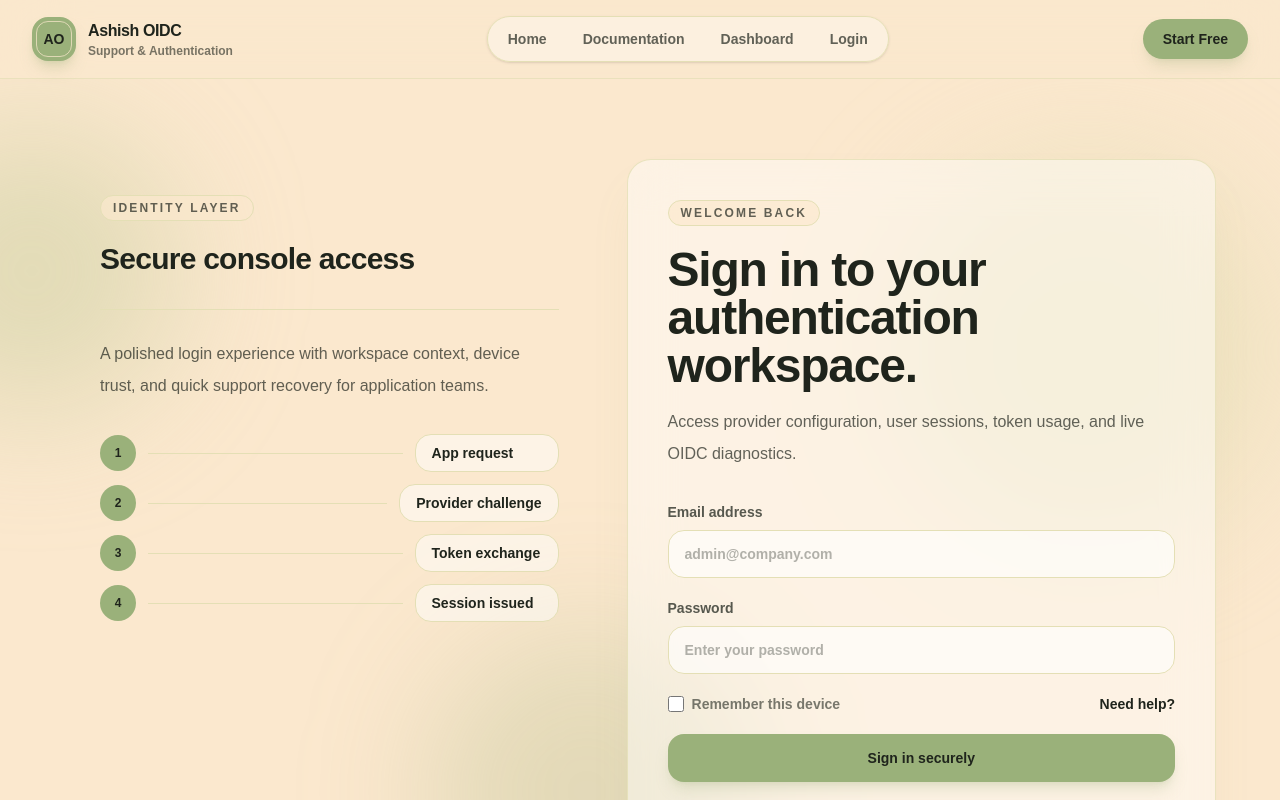
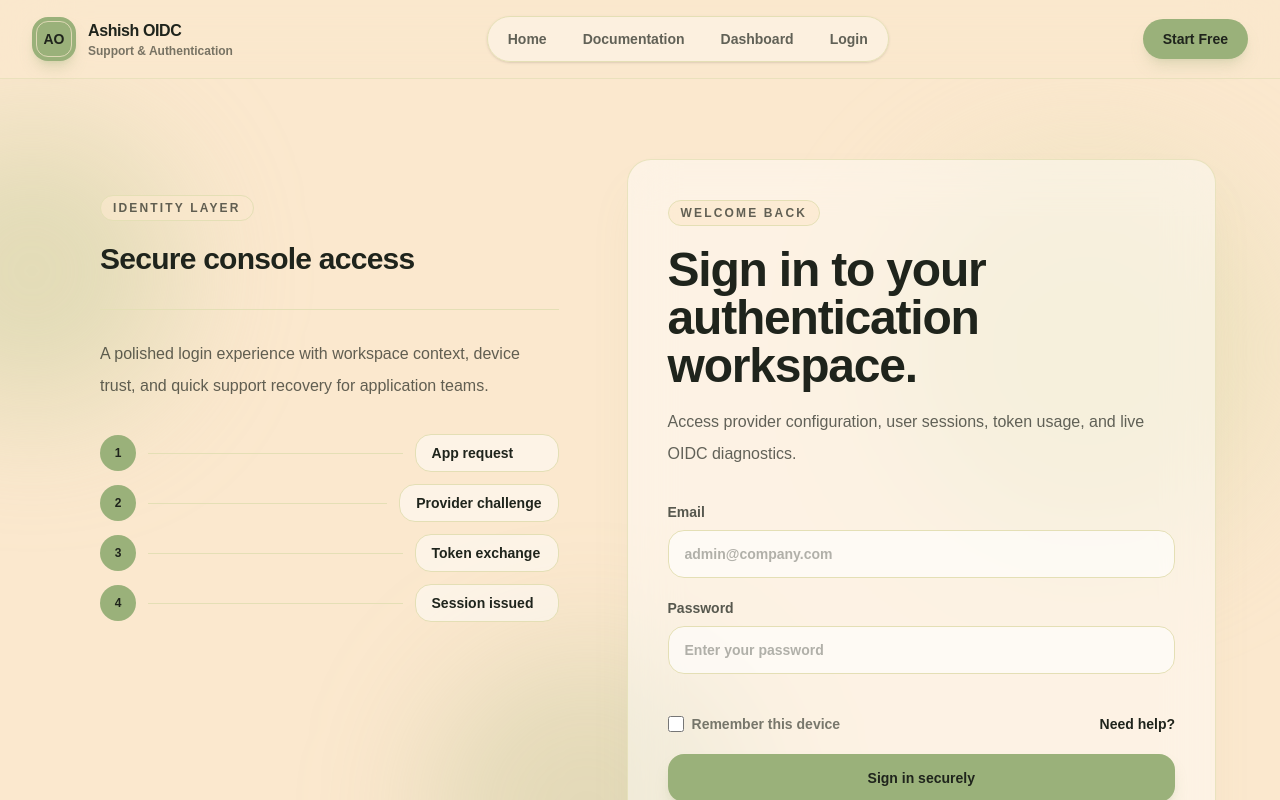
Before and after one commit to ashishkumarsaini/oidc, a Next.js app: page /login in a window 1280 px wide. Shown: the top 800 px of the page. Built offline with nearby package versions, Linux system fonts and the light colour scheme.

Commit message:
feat: implement controlled login form with validation and update authorization endpoint routing

```diff
--- a/src/app/login/page.tsx
+++ b/src/app/login/page.tsx
@@ -1,7 +1,33 @@
+'use client'
 import Link from "next/link";
 import { AuthShell, Field, PrimaryButton } from "@/components";
+import { SubmitEventHandler, useState } from "react";
 
 export default function LoginPage() {
+  const [formValues, setFormValues] = useState({
+    email: '',
+    password: ''
+  });
+  const [error, setError] = useState('');
+
+  const handleFormValueChange = (formField: string, formValues: string) => {
+    setFormValues((prevValues) => ({
+      ...prevValues,
+      [formField]: formValues
+    }))
+  }
+
+  const handleFormSubmit: SubmitEventHandler<HTMLFormElement> = (e) => {
+    e.preventDefault();
+    if (formValues.email && formValues.password) {
+      setError('');
+
+    }
+    else {
+      setError('Please enter form credentials');
+    }
+  }
+
   return (
     <AuthShell
       eyebrow="Welcome back"
@@ -10,10 +36,11 @@ export default function LoginPage() {
       asideTitle="Secure console access"
       asideText="A polished login experience with workspace context, device trust, and quick support recovery for application teams."
     >
-      <form className="grid gap-5">
-        <Field label="Email address" type="email" placeholder="admin@company.com" />
-        <Field label="Password" type="password" placeholder="Enter your password" />
+      <form className="grid gap-5" onSubmit={handleFormSubmit}>
+        <Field required label="Email" type="email" placeholder="admin@company.com" value={formValues.email} onChange={handleFormValueChange} />
+        <Field required label="Password" type="password" placeholder="Enter your password" value={formValues.password} onChange={handleFormValueChange} />
         {/* <SelectField label="Workspace" options={["Production", "Staging", "Customer sandbox"]} /> */}
+        <strong className="text-red-500 text-sm">{error}</strong>
         <div className="flex flex-wrap items-center justify-between gap-3 text-sm">
           <label className="flex items-center gap-2 font-bold text-[#1f241c]/60">
             <input type="checkbox" className="size-4 accent-[#9AB17A]" />
--- a/src/components/forms.tsx
+++ b/src/components/forms.tsx
@@ -2,12 +2,16 @@ export function Field({
   label,
   type = "text",
   placeholder,
-  required = false
+  required = false,
+  value,
+  onChange
 }: {
   label: string;
   type?: string;
   placeholder: string;
   required?: boolean
+  value: string;
+  onChange: (formField: string, formValues: string) => void;
 }) {
   return (
     <label className="grid gap-2">
@@ -17,6 +21,8 @@ export function Field({
         placeholder={placeholder}
         required={required}
         className="h-12 rounded-2xl border border-[#E4DFB5] bg-white/60 px-4 text-sm font-semibold text-[#1f241c] outline-none transition placeholder:text-[#1f241c]/35 hover:bg-white/80 focus:border-[#9AB17A] focus:ring-4 focus:ring-[#9AB17A]/20"
+        value={value}
+        onChange={(e) => onChange(label.toLowerCase(), e.target.value)}
       />
     </label>
   );
```
Also changed, not shown: src/app/.well-known/openid-configuration/route.ts.
